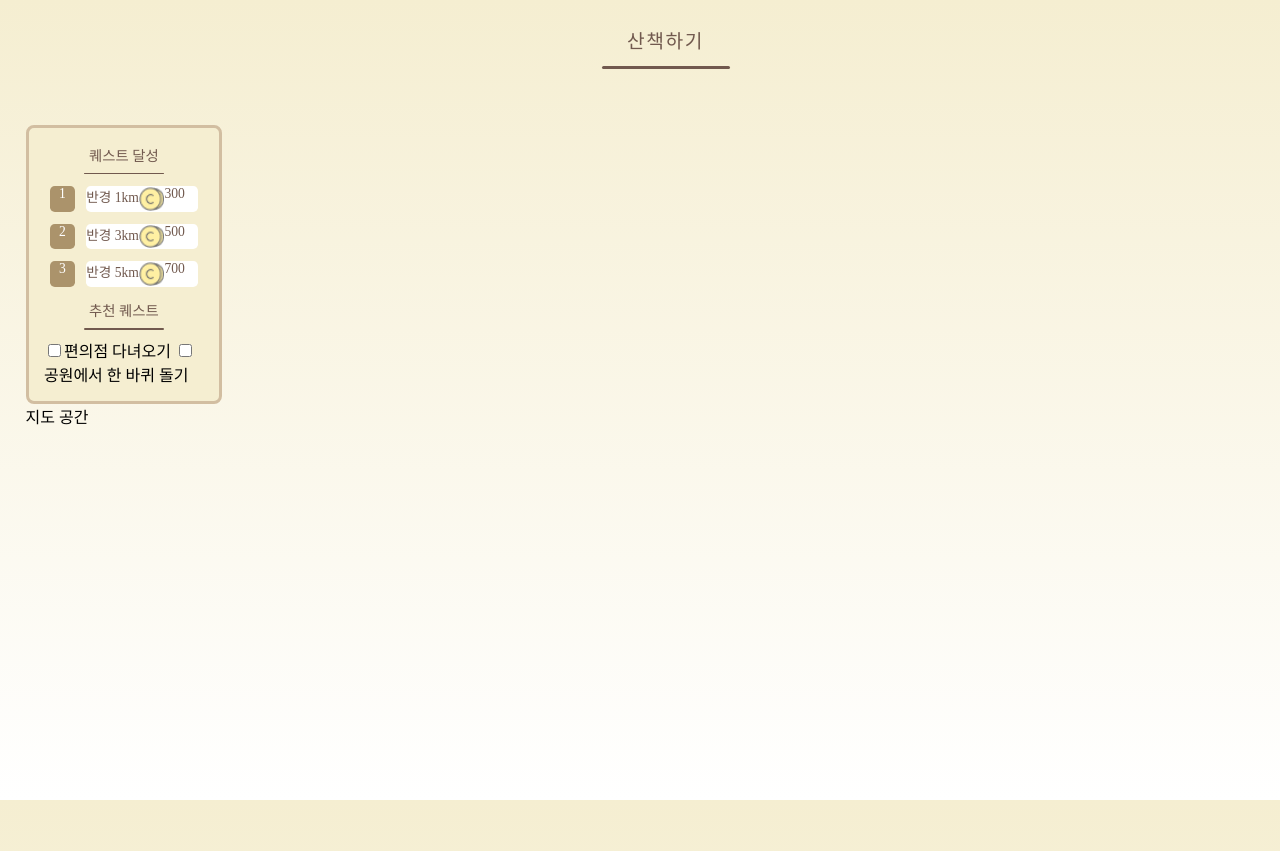
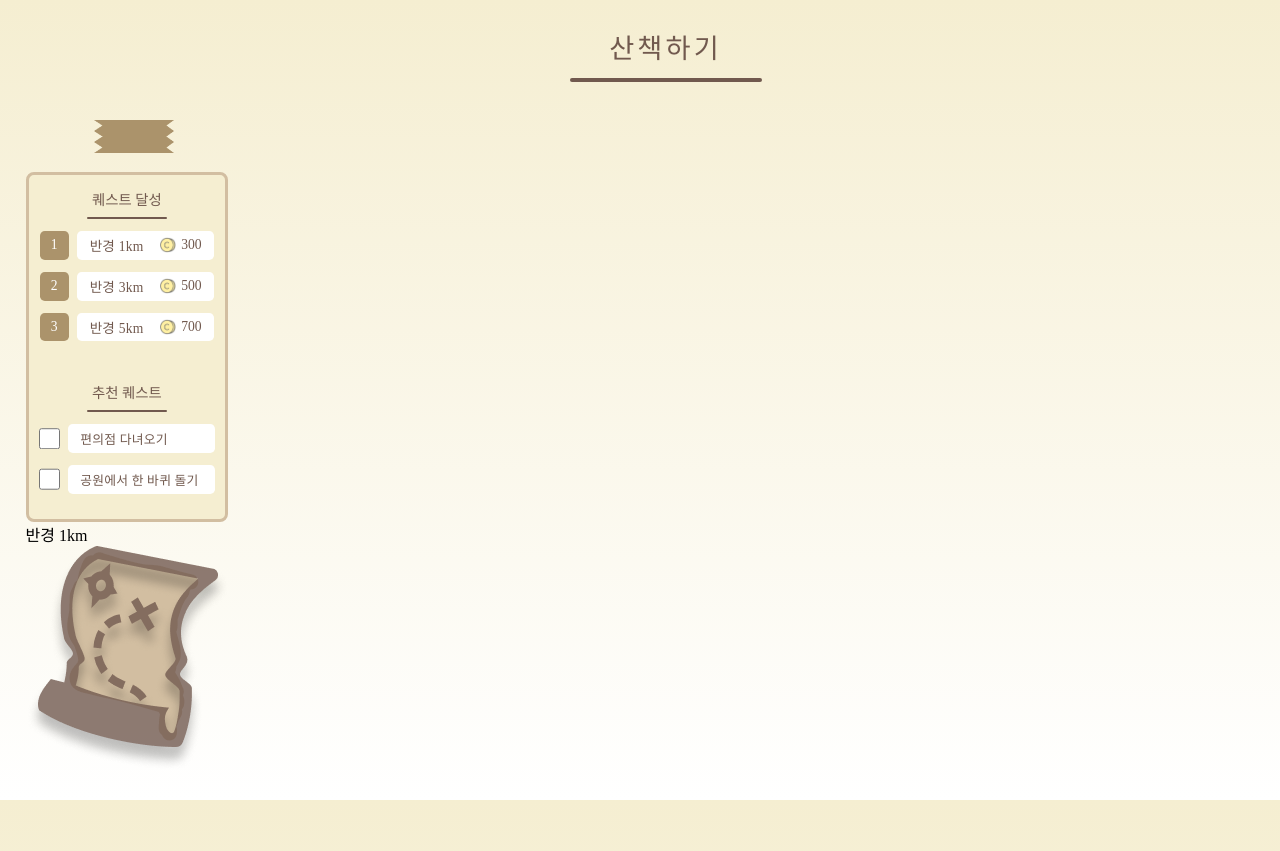
Before and after one commit to sidonge/HamNae, a FastAPI app: template templates/walkpage.html in a window 1280 px wide; the page is wider, and only the part inside the window is pictured. Run offline with FastAPI, Linux system fonts and the light colour scheme; the template is opened without the code that fills it, so the values that code supplies are empty; some web fonts are replaced.

Commit message:
quest box

```diff
--- a/static/css/walkpage.css
+++ b/static/css/walkpage.css
@@ -14,8 +14,8 @@ body {
     font-family: "Pretendard-Bold";
     color: #71594E;
 
-    font-size: 1.2rem;
-    letter-spacing: 0.1rem;
+    font-size: 1.7rem;
+    letter-spacing: 0.2rem;
 
     margin-bottom: 1%;
 }
@@ -23,8 +23,8 @@ body {
 .titleLine {
     background: #71594E;
 
-    width: 8rem;
-    height: 0.16rem;
+    width: 12rem;
+    height: 0.2rem;
 
     border: none;
     border-radius: 1rem;
@@ -34,14 +34,24 @@ body {
 
 
 /* quest box */
+.tapeIcon {
+    width: 5rem;
+    margin-bottom: 7%;
+}
+
+.imgBox {
+    text-align: center;
+    width: 13.5rem;
+}
+
 .questBox {
     border: 0.2rem solid #D2BEA1;
     border-radius: 0.5rem;
 
     background-color: #F5EED1;
 
-    width: 10rem;
-    padding: 1.2%;
+    width: 11rem;
+    padding: 1% 0.8%;
 }
 
 
@@ -54,17 +64,13 @@ body {
     text-align: center;
 }
 
-.questText {
-    margin-bottom: 1%;
-}
-
 .line {
     font-family: "Pretendard-Bold";
 
     background: #71594E;
 
     width: 5rem;
-    height: 0.1rem;
+    height: 0.12rem;
 
     border: none;
     border-radius: 1rem;
@@ -72,41 +78,105 @@ body {
 
 .questListBox {
     text-align: center;
+    margin-bottom: 2.5rem;
 }
 
 .questList {
     font-family: "Pretendard-Regular";
     font-size: 0.85rem;
 
-    text-align: center;
     display: flex;
-
-    margin: 0.75rem auto;
+    justify-content: center;
+    margin: 0.75rem 0;
 }
 
 .questNum {
     background-color: #AB936B;
     color: white;
 
-    width: 1.6rem;
-    height: 1.6rem;
+    width: 1.8rem;
+    height: 1.8rem;
     border-radius: 0.3rem;
 
-    text-align: center;
-    margin: 0 auto;
-
+    display: flex;
+    align-items: center;
+    justify-content: center;
 }
 
 .distanceBox {
     display: flex;
 
-    text-align: center;
-    margin: 0 auto;
+    background-color: white;
+    color: #71594E;
+
+    width: 7rem;
+    height: 1.8rem;
+    border-radius: 0.3rem;
+
+    margin-left: 5%;
+    padding: 0 7%;
+
+    display: flex;
+    align-items: center;
+}
+
+.questDistance {
+    letter-spacing: 0.015rem;
+}
+
+.coin {
+    display: flex;
+    align-items: center;
+    margin-left: auto;
+}
+
+.coinIcon {
+    width: 1rem;
+    height: 1rem;
+
+    position: relative;
+    right: 0.3rem;
+}
+
+.checkboxBox {
+    display: flex;
+    position: relative;
+    margin: 0.75rem 0;
+}
+
+.checkBox {
+    width: 1.35rem;
+    height: 1.35rem;
+
+    border-radius: 0.3rem;
+
+    position: absolute;
+    top: 50%;
+    transform: translate(0, -50%);
+
+    accent-color: white;
+}
+
+.questCommet {
+    font-family: "Pretendard-Regular";
+    font-size: 0.8rem;
+    border-radius: 0.3rem;
+    letter-spacing: 0.015rem;
 
     background-color: white;
     color: #71594E;
 
-    width: 7rem;
-    height: 1.6rem;
-    border-radius: 0.3rem;
+    width: 8.4rem;
+    height: 1.8rem;
+
+    margin-left: 16.5%;
+    padding-left: 7%;
+
+    display: flex;
+    align-items: center;
 }
+
+input {
+    margin: 0;
+    border: 0;
+}
--- a/templates/walkpage.html
+++ b/templates/walkpage.html
@@ -6,6 +6,8 @@
     <title>산책하기</title>
     <link rel="stylesheet" href="../static/css/style.css">
     <link rel="stylesheet" href="../static/css/walkpage.css">
+    <link rel="stylesheet" href="https://cdnjs.cloudflare.com/ajax/libs/font-awesome/5.15.4/js/all.min.js">
+
     <!-- <link rel="stylesheet" href="{{ url_for('static', path='css/style.css') }}"> -->
     <!-- <link rel="stylesheet" href="{{ url_for('static', path='css/walkpage.css') }}"> -->
     <!-- <script src="{{ url_for('static', path='js/walkpage.js') }}" defer></script> -->
@@ -19,8 +21,10 @@
     </section>
 
     <!-- quest box -->
-    <section>
-        <img src="" alt="" class="tapeIcon">
+    <section class="questSection">
+        <div class="imgBox">
+            <img src="/static/img/tape.png" alt="tape" class="tapeIcon">
+        </div>
 
         <article class="questBox">
 
@@ -34,24 +38,30 @@
                     <div class="questNum">1</div>
                     <div class="distanceBox">
                         <div class="questDistance">반경 1km</div>
-                        <img src="../static/img/coinIcon.png" class="coinIcon">
-                        <div class="price">300</div>
+                        <div class="coin">
+                            <img src="../static/img/icon-coin.png" class="coinIcon">
+                            <div class="price">300</div>
+                        </div>
                     </div>
                 </div>
                 <div class="questList">
                     <div class="questNum">2</div>
                     <div class="distanceBox">
                         <div class="questDistance">반경 3km</div>
-                        <img src="../static/img/coinIcon.png" class="coinIcon">
-                        <div class="price">500</div>
+                        <div class="coin">
+                            <img src="../static/img/icon-coin.png" class="coinIcon">
+                            <div class="price">500</div>
+                        </div>
                     </div>
                 </div>
                 <div class="questList">
                     <div class="questNum">3</div>
                     <div class="distanceBox">
                         <div class="questDistance">반경 5km</div>
-                        <img src="../static/img/coinIcon.png" class="coinIcon">
-                        <div class="price">700</div>
+                        <div class="coin">
+                            <img src="../static/img/icon-coin.png" class="coinIcon">
+                            <div class="price">700</div>
+                        </div>
                     </div>
                 </div>
             </div>
@@ -61,14 +71,24 @@
                 <hr class="line" />
             </div>
             <div class="questCheck">
-                <input class="questCommet" type="checkbox" />편의점 다녀오기
-                <input class="questCommet" type="checkbox" />공원에서 한 바퀴 돌기
+                <div class="checkboxBox">
+                    <input class="checkBox" type="checkbox" />
+                    <div class="questCommet">편의점 다녀오기</div>
+                </div>
+                <div class="checkboxBox">
+                    <input class="checkBox" type="checkbox" />
+                    <div class="questCommet">공원에서 한 바퀴 돌기</div>
+                </div>
             </div>
         </article>
     </section>
 
     <section>
-        <div class="map">지도 공간</div>
+        <div class="mapBox">
+            <div class="distance"><i class="far fa-dot-circle"></i> 반경 1km</div>
+            <div class="map"></div>
+            <img src="/static/img/icon-map.png" class="mapIcon">
+        </div>
     </section>
 </body>
 </html>
```
Also changed, not shown: static/img/coinIcon.png (deleted), static/img/icon-coin.png (added), static/img/icon-map.png (added), static/img/tape.png (added).
